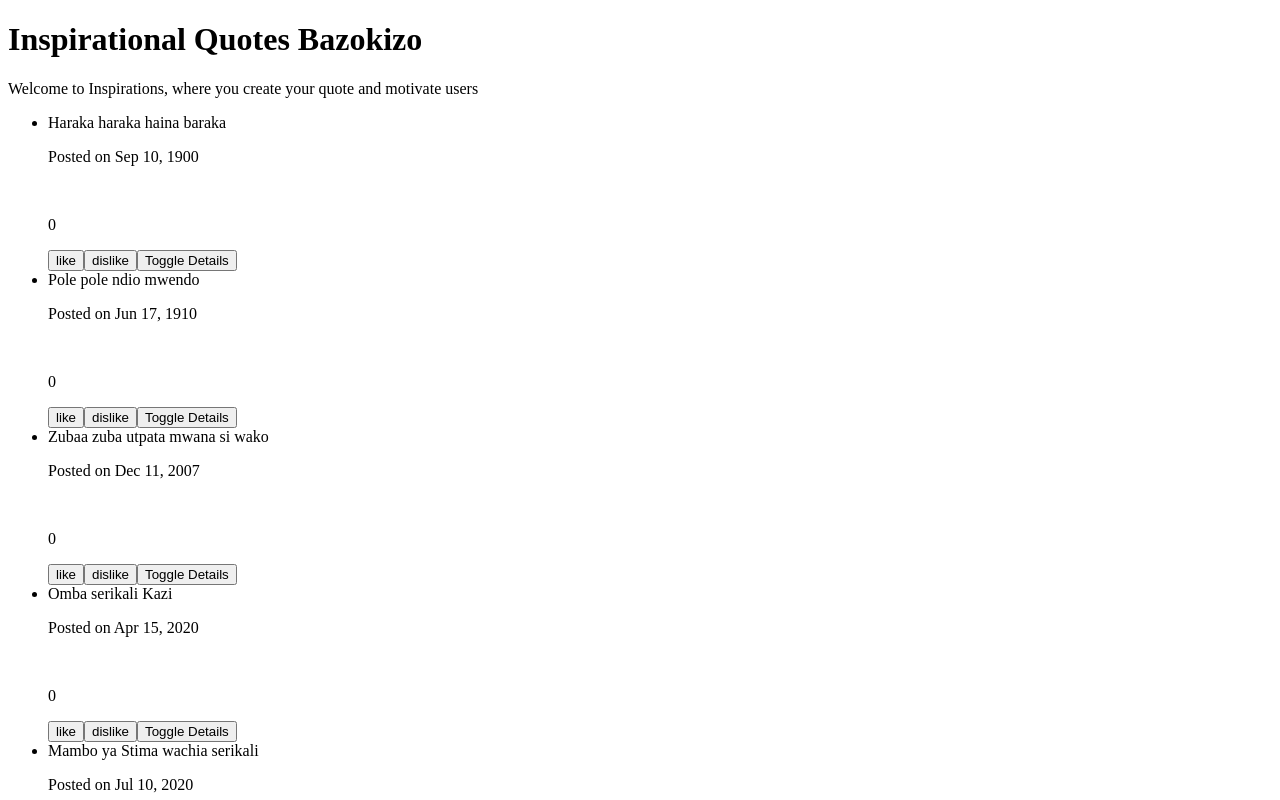
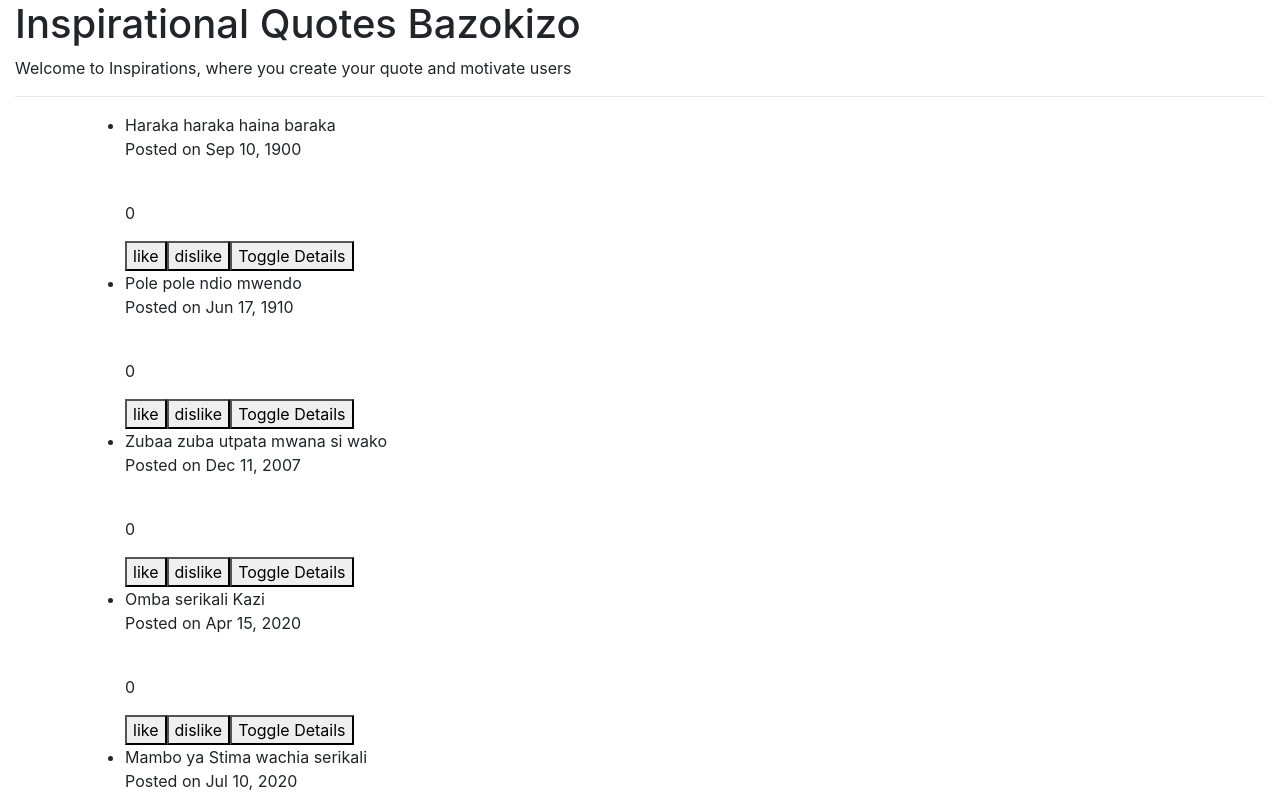
Before and after one commit to Grievi/Quotes-app, an Angular app in the folder quotes/: page / in a window 1280 px wide. Shown: the top 800 px of the page. Built offline with nearby package versions, Linux system fonts and the light colour scheme.

Commit message:
add bootstrap and classes to html

```diff
--- a/quotes/angular.json
+++ b/quotes/angular.json
@@ -30,6 +30,7 @@
               "src/assets"
             ],
             "styles": [
+              "node_modules/bootstrap/dist/css/bootstrap.min.css",
               "src/styles.css"
             ],
             "scripts": []
--- a/quotes/package.json
+++ b/quotes/package.json
@@ -15,9 +15,12 @@
     "@angular/compiler": "~12.2.0",
     "@angular/core": "~12.2.0",
     "@angular/forms": "~12.2.0",
+    "@angular/localize": "~12.2.0",
     "@angular/platform-browser": "~12.2.0",
     "@angular/platform-browser-dynamic": "~12.2.0",
     "@angular/router": "~12.2.0",
+    "@ng-bootstrap/ng-bootstrap": "^10.0.0",
+    "bootstrap": "^4.5.0",
     "rxjs": "~6.6.0",
     "tslib": "^2.3.0",
     "zone.js": "~0.11.4"
--- a/quotes/src/app/app.module.ts
+++ b/quotes/src/app/app.module.ts
@@ -6,6 +6,7 @@ import { AppComponent } from './app.component';
 import { QuoteComponent } from './quote/quote.component';
 import { QuoteDetailComponent } from './quote-detail/quote-detail.component';
 import { HighlightDirective } from './highlight.directive';
+import { NgbModule } from '@ng-bootstrap/ng-bootstrap';
 
 @NgModule({
   declarations: [
@@ -16,7 +17,8 @@ import { HighlightDirective } from './highlight.directive';
   ],
   imports: [
     BrowserModule,
-    AppRoutingModule
+    AppRoutingModule,
+    NgbModule
   ],
   providers: [],
   bootstrap: [AppComponent]
--- a/quotes/src/app/quote-detail/quote-detail.component.html
+++ b/quotes/src/app/quote-detail/quote-detail.component.html
@@ -2,6 +2,6 @@
     {{quote.description}}
 </p>
 <div>
-    <button (click)='quoteComplete(true)'>Delete</button>
+    <button class="btn btn-danger" (click)='quoteComplete(true)'>Delete</button>
 
 </div>
--- a/quotes/src/app/quote/quote.component.html
+++ b/quotes/src/app/quote/quote.component.html
@@ -1,6 +1,10 @@
-<div>
+<div class="container-fluid">
     <h1>Inspirational Quotes Bazokizo</h1>
     <p>Welcome to Inspirations, where you create your quote and motivate users</p>
+    <hr>
+    <div class="container">
+        <div class="row">
+            <div class="col-md-6">
                 <ul>
                     <div *ngFor = 'let quote of quotes; let i=index'>
                         <li appHighlight> {{quote.name}} </li>
@@ -15,5 +19,11 @@
 
                     </div>
                 </ul>
+            </div>
+        </div>
+    </div>
+
+
+
     <p *ngIf='quotes.length > 5'>You can Create More Quotes and We will vote for it!</p>
 </div>
--- a/quotes/src/polyfills.ts
+++ b/quotes/src/polyfills.ts
@@ -1,3 +1,7 @@
+/***************************************************************************************************
+ * Load `$localize` onto the global scope - used if i18n tags appear in Angular templates.
+ */
+import '@angular/localize/init';
 /**
  * This file includes polyfills needed by Angular and is loaded before the app.
  * You can add your own extra polyfills to this file.
```
Also changed, not shown: 1 other file (tests, documents, lock files or other folders). Lines whose indentation alone changed are shown as unchanged.
